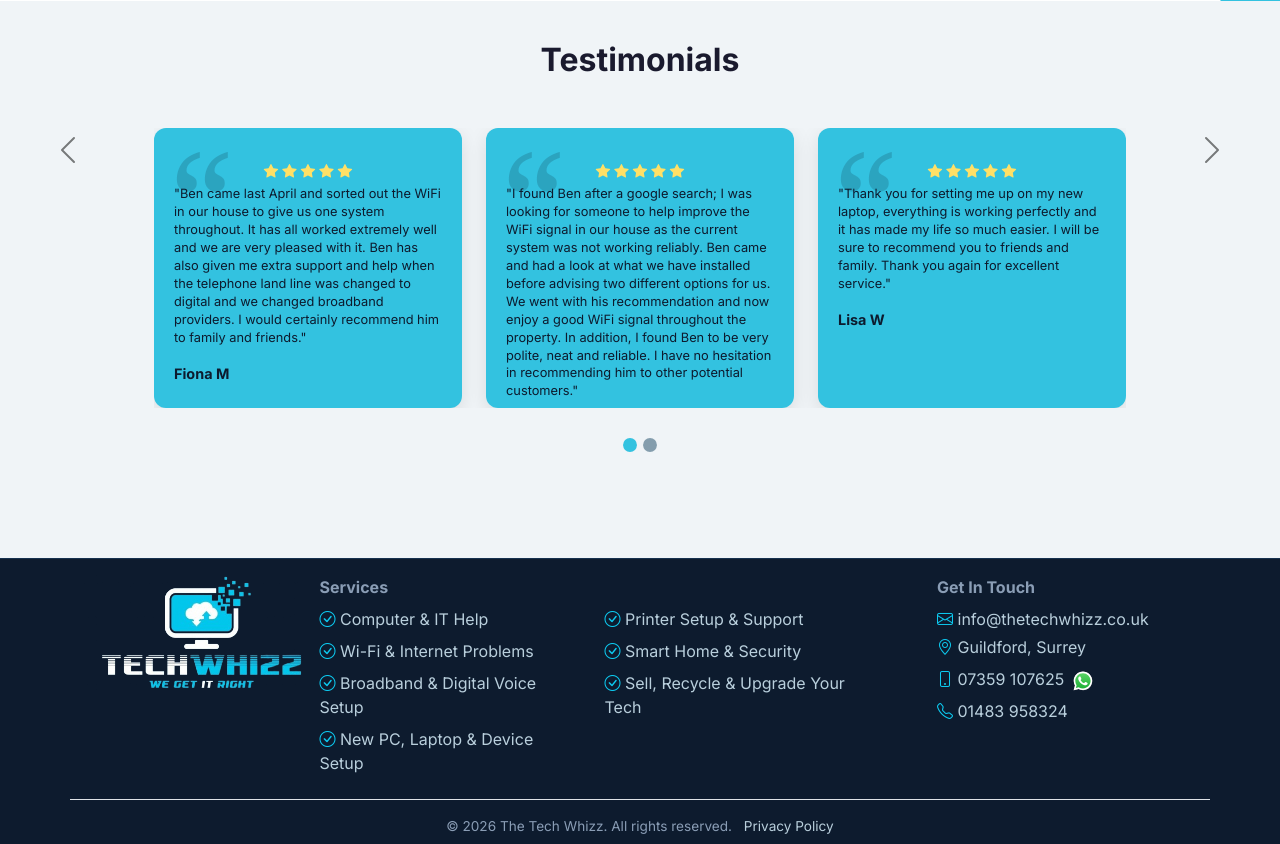
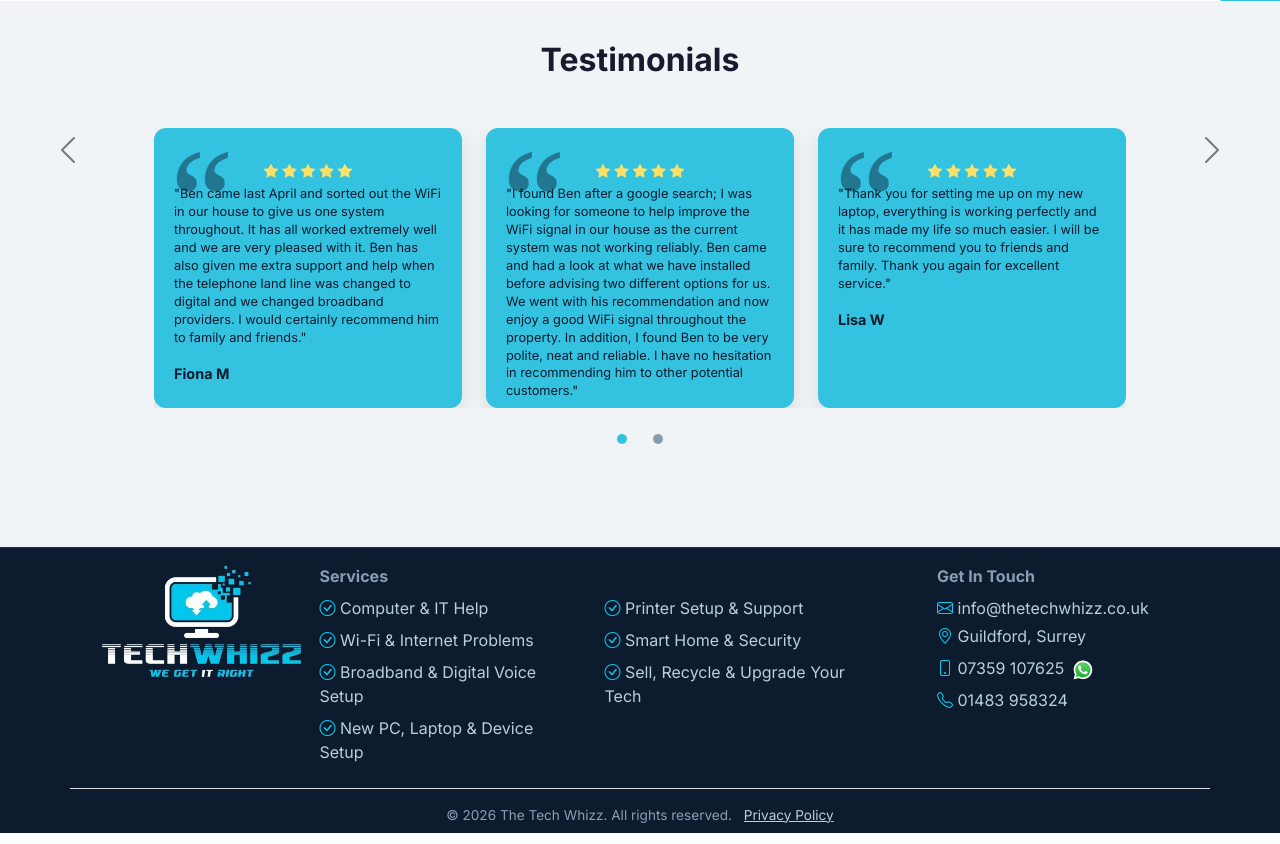
Before and after one commit to jolantadjatlova/thetechwhizz, a Django app: template home/templates/home/home_page.html in a window 1280 px wide. Shown: the part 1542-2386 px from the top of the page. Run offline with Django 5.2, Linux system fonts and the light colour scheme; the template is opened without the code that fills it, so the values that code supplies are empty; parts of the project's set-up code (start-up, migrations or seed data) failed here and were passed over.

Commit message:
Add image dimensions, fix star ARIA role, underline footer link, rebuild carousel touch targets

```diff
--- a/home/templates/home/home_page.html
+++ b/home/templates/home/home_page.html
@@ -52,7 +52,7 @@
                     </div>
                 </div>
                 <div class="google-review-line mt-3">
-                    <img src="{% static 'images/google-logo.svg' %}" style="width: 18px; height: 18px;" alt="Google">
+                    <img src="{% static 'images/google-logo.svg' %}" width="18" height="18" style="width: 18px; height: 18px;" alt="Google">
                     <span class="stars-inline">★★★★★</span>
                     Rated 5.0 by our customers
                     <a href="https://share.google/DEr6RrDLYbzDpUSyg" target="_blank">See our reviews →</a>
@@ -62,7 +62,7 @@
     </div>
 
     <a href="https://wa.me/447359107625" target="_blank" class="whatsapp-bubble-small" aria-label="Chat on WhatsApp">
-        <img src="{% static 'images/whatsapp-icon.svg' %}" alt="WhatsApp">
+        <img src="{% static 'images/whatsapp-icon.svg' %}" width="22" height="22" alt="WhatsApp">
         <span>Chat on WhatsApp</span>
     </a>
 </section>
@@ -146,7 +146,7 @@
                     <div class="row g-4">
                         <div class="col-md-4">
                             <div class="testimonial-card">
-                                <div class="stars" aria-label="5 out of 5 stars">
+                                <div class="stars" role="img" aria-label="5 out of 5 stars">
                                     <i class="bi bi-star-fill" aria-hidden="true"></i>
                                     <i class="bi bi-star-fill" aria-hidden="true"></i>
                                     <i class="bi bi-star-fill" aria-hidden="true"></i>
@@ -159,7 +159,7 @@
                         </div>
                         <div class="col-md-4">
                             <div class="testimonial-card">
-                                <div class="stars" aria-label="5 out of 5 stars">
+                                <div class="stars" role="img" aria-label="5 out of 5 stars">
                                     <i class="bi bi-star-fill" aria-hidden="true"></i>
                                     <i class="bi bi-star-fill" aria-hidden="true"></i>
                                     <i class="bi bi-star-fill" aria-hidden="true"></i>
@@ -172,7 +172,7 @@
                         </div>
                         <div class="col-md-4">
                             <div class="testimonial-card">
-                                <div class="stars" aria-label="5 out of 5 stars">
+                                <div class="stars" role="img" aria-label="5 out of 5 stars">
                                     <i class="bi bi-star-fill" aria-hidden="true"></i>
                                     <i class="bi bi-star-fill" aria-hidden="true"></i>
                                     <i class="bi bi-star-fill" aria-hidden="true"></i>
@@ -191,7 +191,7 @@
                     <div class="row g-4">
                         <div class="col-md-4">
                             <div class="testimonial-card">
-                                <div class="stars" aria-label="5 out of 5 stars">
+                                <div class="stars" role="img" aria-label="5 out of 5 stars">
                                     <i class="bi bi-star-fill" aria-hidden="true"></i>
                                     <i class="bi bi-star-fill" aria-hidden="true"></i>
                                     <i class="bi bi-star-fill" aria-hidden="true"></i>
@@ -204,7 +204,7 @@
                         </div>
                         <div class="col-md-4">
                             <div class="testimonial-card">
-                                <div class="stars" aria-label="5 out of 5 stars">
+                                <div class="stars" role="img" aria-label="5 out of 5 stars">
                                     <i class="bi bi-star-fill" aria-hidden="true"></i>
                                     <i class="bi bi-star-fill" aria-hidden="true"></i>
                                     <i class="bi bi-star-fill" aria-hidden="true"></i>
@@ -217,7 +217,7 @@
                         </div>
                         <div class="col-md-4">
                             <div class="testimonial-card">
-                                <div class="stars" aria-label="5 out of 5 stars">
+                                <div class="stars" role="img" aria-label="5 out of 5 stars">
                                     <i class="bi bi-star-fill" aria-hidden="true"></i>
                                     <i class="bi bi-star-fill" aria-hidden="true"></i>
                                     <i class="bi bi-star-fill" aria-hidden="true"></i>
--- a/static/css/main.css
+++ b/static/css/main.css
@@ -337,7 +337,7 @@ h1, h2, h3 {
     left: 15px;
     font-size: 140px;
     font-family: Georgia, 'Times New Roman', serif;
-    color: rgba(13, 27, 46, 0.18);
+    color: rgba(13, 27, 46, 0.45);
     line-height: 1;
     z-index: 0;
     pointer-events: none;
@@ -386,26 +386,29 @@ h1, h2, h3 {
 }
 
 .carousel-indicators button {
-    background-color: var(--navy-light) !important;
-    width: 14px !important;
-    height: 14px !important;
+    background-color: transparent !important;
+    width: 24px;
+    height: 24px;
     border-radius: 50%;
-    margin: 0 6px;
+    margin: 0;
+    padding: 0;
     position: relative;
 }
 
-.carousel-indicators button::before {
+.carousel-indicators button::after {
     content: '';
     position: absolute;
     top: 50%;
     left: 50%;
     transform: translate(-50%, -50%);
-    width: 24px;
-    height: 24px;
+    width: 10px;
+    height: 10px;
+    border-radius: 50%;
+    background-color: var(--navy-light);
 }
 
-.carousel-indicators button.active {
-    background-color: var(--cyan) !important;
+.carousel-indicators button.active::after {
+    background-color: var(--cyan);
 }
 
 /* ===== CAROUSEL ARROWS ===== */
--- a/templates/base.html
+++ b/templates/base.html
@@ -91,7 +91,7 @@
     <nav class="navbar navbar-expand-lg navbar-light site-navbar fixed-top">
         <div class="container-fluid">
             <a class="navbar-brand" href="/" aria-label="The Tech Whizz - Home">
-                <img src="{% static 'images/whizz_logo.png' %}" alt="Tech Whizz Logo">
+                <img src="{% static 'images/whizz_logo.png' %}" width="173" height="100" alt="Tech Whizz Logo">
             </a>
             <button class="navbar-toggler" type="button" data-bs-toggle="collapse" data-bs-target="#navbarNav" aria-label="Toggle navigation">
                 <span class="navbar-toggler-icon"></span>
@@ -162,7 +162,7 @@
             <div class="row align-items-start">
                 <!-- Logo -->
                 <div class="col-lg-2 col-md-12 mb-3 mb-lg-0">
-                    <img src="{% static 'images/whizz_logo_dark.png' %}" alt="The Tech Whizz logo" style="height:135px;">
+                    <img src="{% static 'images/whizz_logo_dark.png' %}" width="230" height="135" alt="The Tech Whizz logo" style="height:135px;">
                 </div>
 
                 <!-- Services -->
@@ -229,7 +229,7 @@
                             <i class="bi bi-phone text-info"></i> 07359 107625
                         </a>
                         <a href="https://wa.me/447359107625" target="_blank" style="line-height:1;" aria-label="Chat on WhatsApp">
-                            <img src="{% static 'images/whatsapp-icon.svg' %}" style="width:22px;" alt="WhatsApp">
+                            <img src="{% static 'images/whatsapp-icon.svg' %}" width="22" height="22" style="width:22px;" alt="WhatsApp">
                         </a>
                     </div>
                     <a class="footer-link d-block" href="tel:+441483958324">
@@ -243,7 +243,7 @@
                 <div class="col text-center">
                     <p class="copyright mb-0" style="font-size:.85rem;">
                         © 2026 The Tech Whizz. All rights reserved.
-                        <a href="/privacy-policy/" class="footer-link d-inline ms-2" style="display:inline;">
+                        <a href="/privacy-policy/" class="footer-link d-inline ms-2" style="display:inline; text-decoration: underline;">
                             Privacy Policy
                         </a>
                     </p>
```
